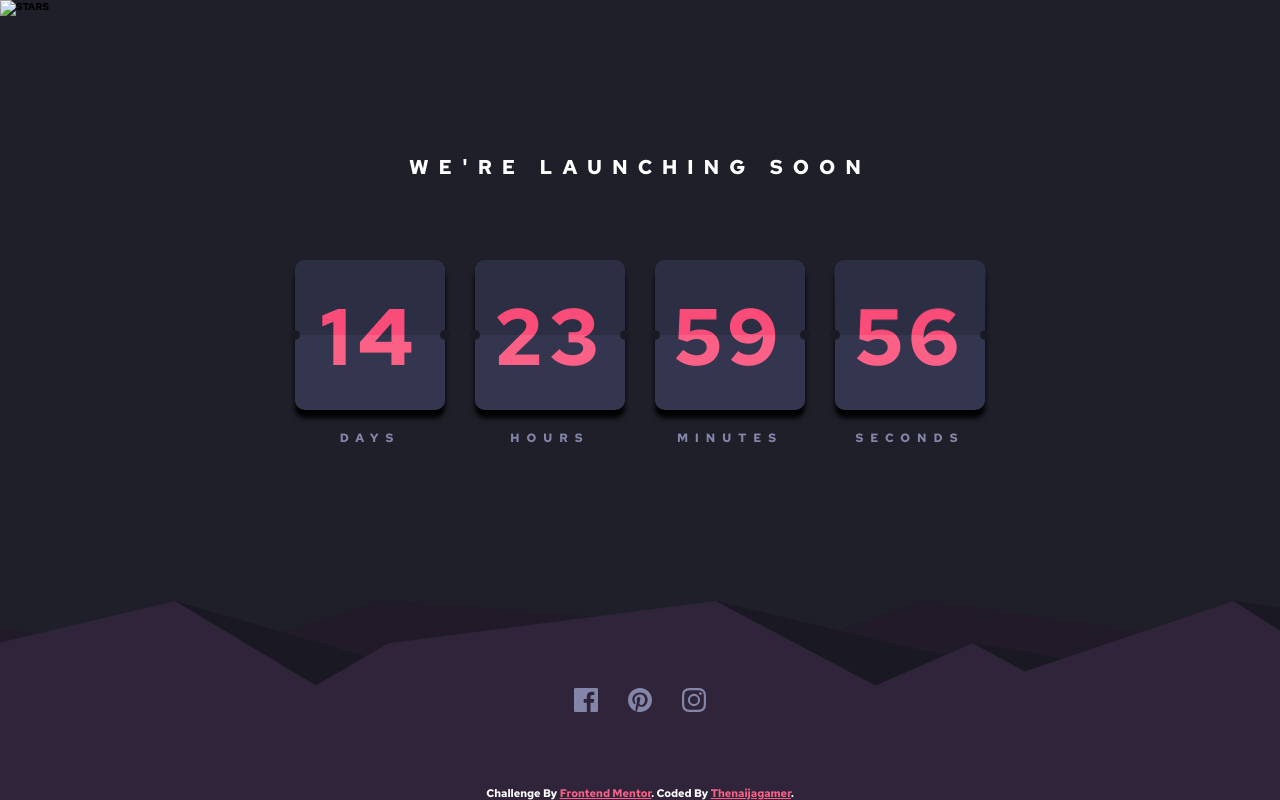
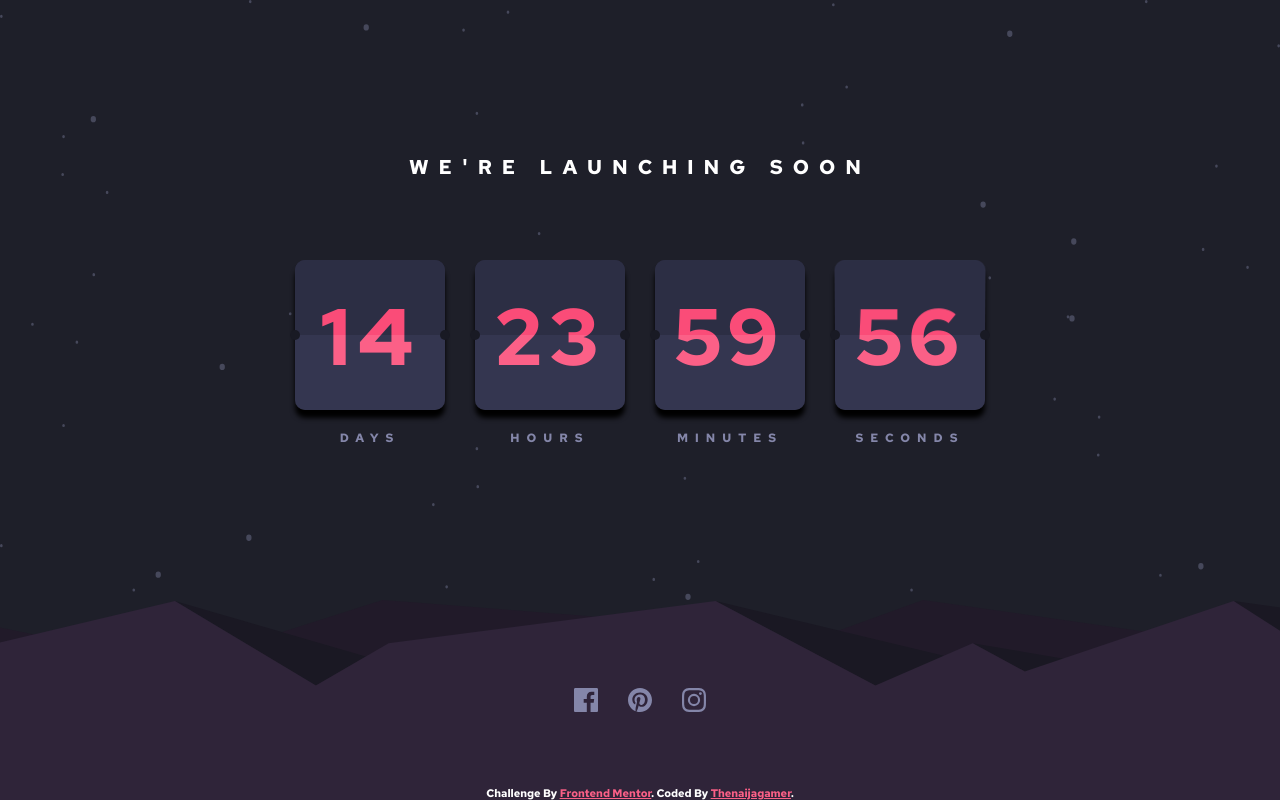
Before and after one commit to naijadevgamer/launch-countdown-timer, a website: page index.html in a window 1280 px wide. Drawn offline with Linux system fonts and the light colour scheme; the site is published under a folder, as on GitHub Pages, so addresses that start at the root find nothing.

Commit message:
refactor: Make a small chaange

```diff
--- a/index.html
+++ b/index.html
@@ -19,7 +19,7 @@
   </head>
   <body>
     <header class="header">We're launching soon</header>
-    <img src="/images/bg-stars.svg" alt="stars" class="bg" />
+    <img src="./images/bg-stars.svg" alt="stars" class="bg" />
     <main>
       <div class="time">
         <div class="time__unit time__unit--day">
```
